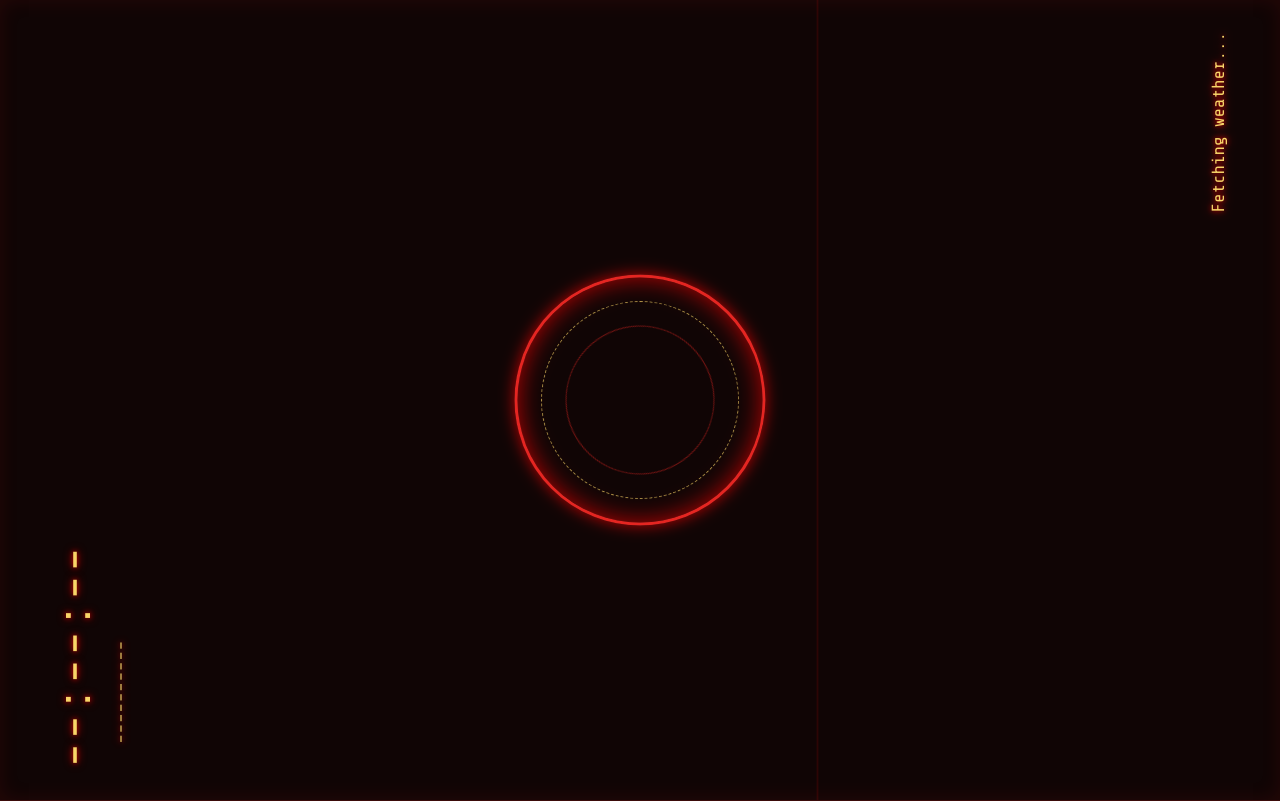
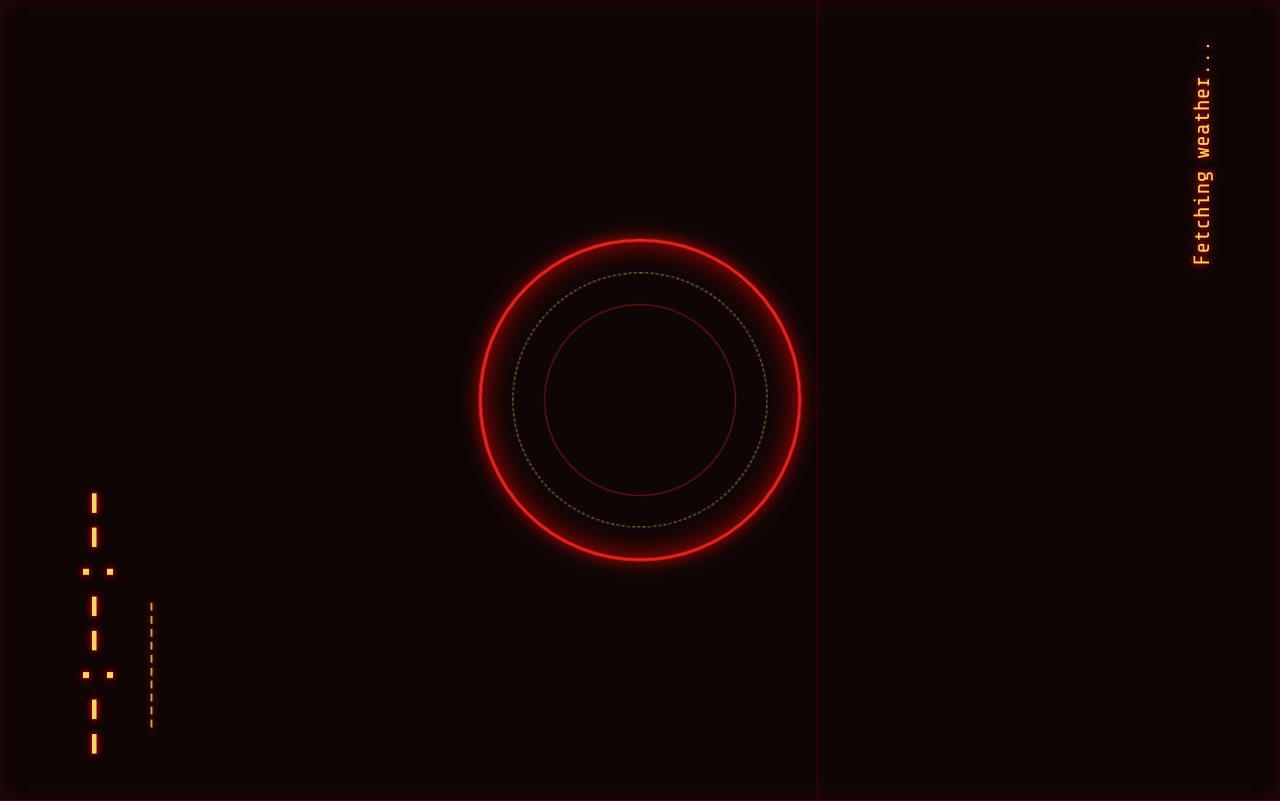
Before and after one commit to itadrous73/Dynamic-HUD-Style-Web-Interface, a plain HTML site: page index.html in a window 1280 px wide. Drawn offline with nearby package versions, Linux system fonts and the light colour scheme.

Commit message:
Update style.css

```diff
--- a/style.css
+++ b/style.css
@@ -12,8 +12,12 @@ body {
     font-family: 'Share Tech Mono', monospace;
     margin: 0;
     padding: 0;
-    overflow: hidden; /* Prevent scrollbars */
+    overflow: hidden;
     min-height: 100vh;
+}
+
+html {
+    font-size: 20px;
 }
 
 .hud-container {
@@ -31,7 +35,6 @@ body {
     text-shadow: 0 0 5px var(--glow-color), 0 0 10px var(--glow-color);
 }
 
-/* --- Positioning the 4 Displays --- */
 .top-left {
     position: absolute;
     top: 3rem;
@@ -45,7 +48,7 @@ body {
 
 #date-display {
     font-size: 1.2rem;
-    margin-left: 1.5rem; /* The off-center part */
+    margin-left: 1.5rem;
     margin-top: 0.5rem;
     opacity: 0.8;
 }
@@ -62,8 +65,6 @@ body {
     line-height: 1.6;
 }
 
-
-/* --- The Main Pulsing Ring --- */
 .main-ring-container {
     position: absolute;
     top: 50%;
@@ -72,16 +73,16 @@ body {
 }
 
 .main-ring {
-    width: 250px;
-    height: 250px;
-    border: 3px solid var(--primary-color); /* Changed to red */
+    width: 300px;
+    height: 300px;
+    border: 3px solid var(--primary-color);
     border-radius: 50%;
     box-shadow: 0 0 15px var(--glow-color), 0 0 25px var(--glow-color) inset;
     display: flex;
     justify-content: center;
     align-items: center;
     position: relative;
-    animation: slow-pulse 5s ease-in-out infinite;
+    animation: slow-pulse 12s ease-in-out infinite;
 }
 
 .inner-ring-1, .inner-ring-2 {
@@ -92,7 +93,7 @@ body {
 .inner-ring-1 {
     width: 80%;
     height: 80%;
-    border: 1px dashed var(--accent-color); /* Changed to gold accent */
+    border: 1px dashed var(--accent-color);
     opacity: 0.7;
     animation: rotate-cw 20s linear infinite;
 }
@@ -100,17 +101,15 @@ body {
 .inner-ring-2 {
     width: 60%;
     height: 60%;
-    border: 1px solid var(--primary-color); /* Kept as red */
+    border: 1px solid var(--primary-color);
     opacity: 0.5;
     animation: rotate-ccw 15s linear infinite;
 }
 
-
-/* --- Animations --- */
 @keyframes slow-pulse {
-    0% { transform: scale(0.98); }
-    50% { transform: scale(1.02); }
-    100% { transform: scale(0.98); }
+    0% { transform: scale(0.8); }
+    50% { transform: scale(1.07); }
+    100% { transform: scale(0.8); }
 }
 
 @keyframes rotate-cw {
@@ -123,8 +122,6 @@ body {
     to { transform: rotate(-360deg); }
 }
 
-
-/* --- Scanline --- */
 .scanline {
     position: absolute;
     top: 0;
@@ -145,3 +142,11 @@ body {
     50% { opacity: 0.3; }
     100% { opacity: 0.8; }
 }
+
+#particle-canvas {
+    position: absolute;
+    top: 50%;
+    left: 50%;
+    width: 62.5px;
+    height: 62.5px;
+}
```
